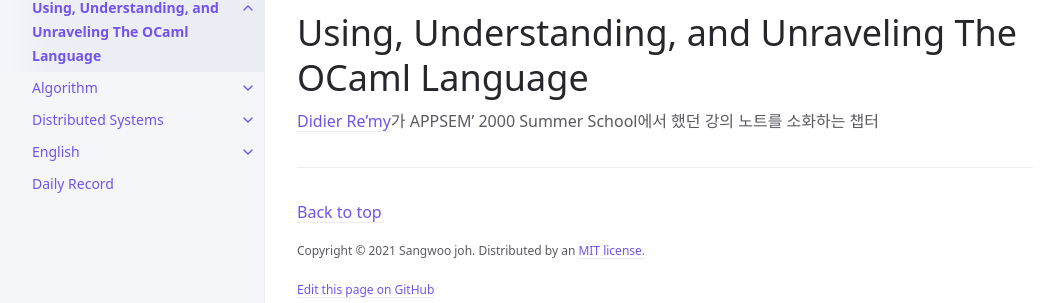
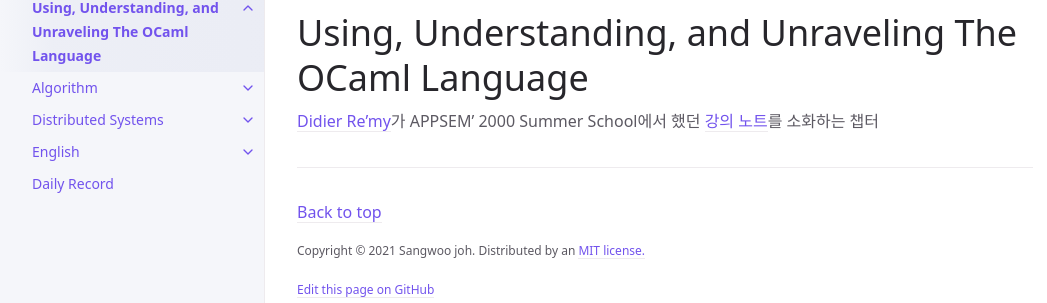
Before and after one commit to sangwoo-joh/bible-archive, a Jekyll site: the page built from u3-ocaml/index.md, in a window 1280 px wide. Shown: the part 180-483 px from the top of the page, without its empty margins (107-1154 px from the left). Built offline with Jekyll 4.4.1, drawn with Linux system fonts in a browser that asks for light colours; part of the change alters nothing that is shown.

```diff
--- a/u3-ocaml/index.md
+++ b/u3-ocaml/index.md
@@ -9,4 +9,6 @@ has_children: true
 # Using, Understanding, and Unraveling The OCaml Language
 
  [Didier Re'my](http://cristal.inria.fr/~remy/)가 APPSEM' 2000 Summer
- School에서 했던 강의 노트를 소화하는 챕터
+ School에서 했던 [강의
+ 노트](http://caml.inria.fr/pub/docs/u3-ocaml/index.html)를 소화하는
+ 챕터
```
